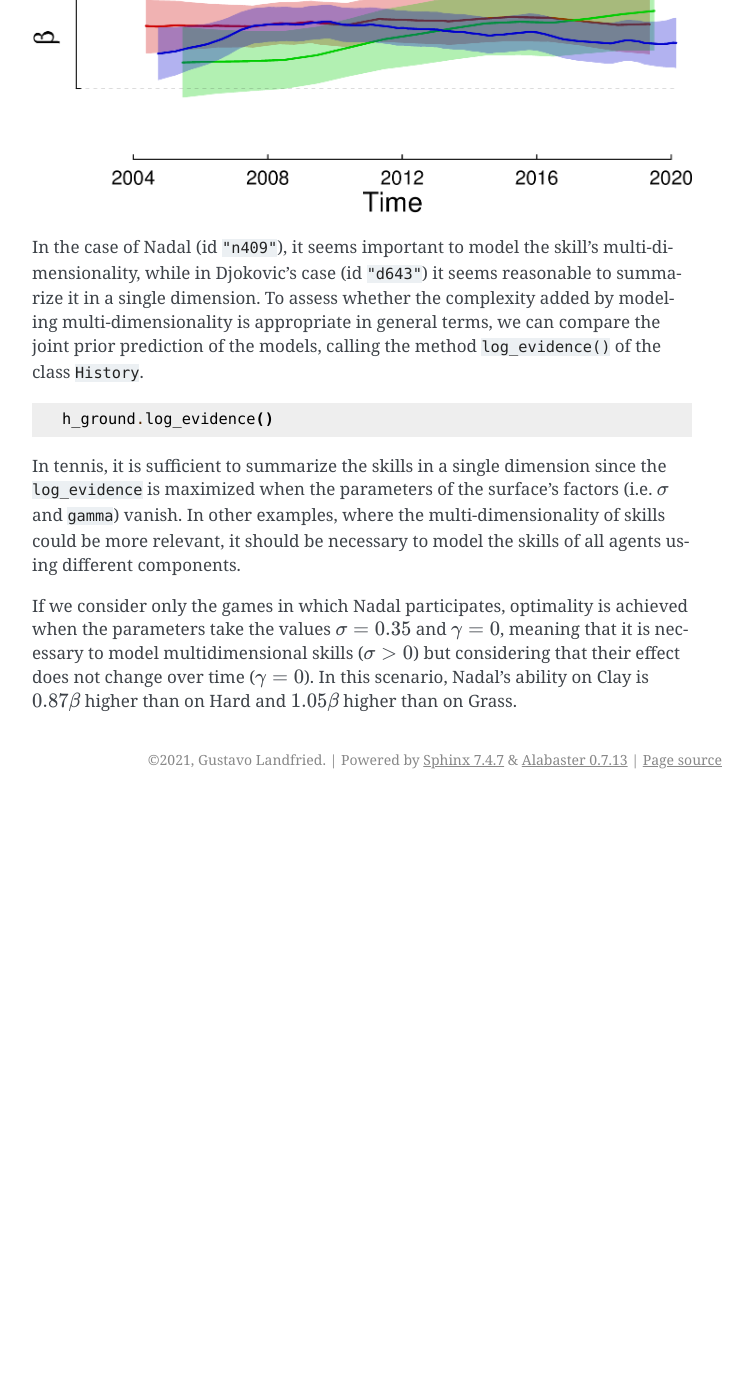
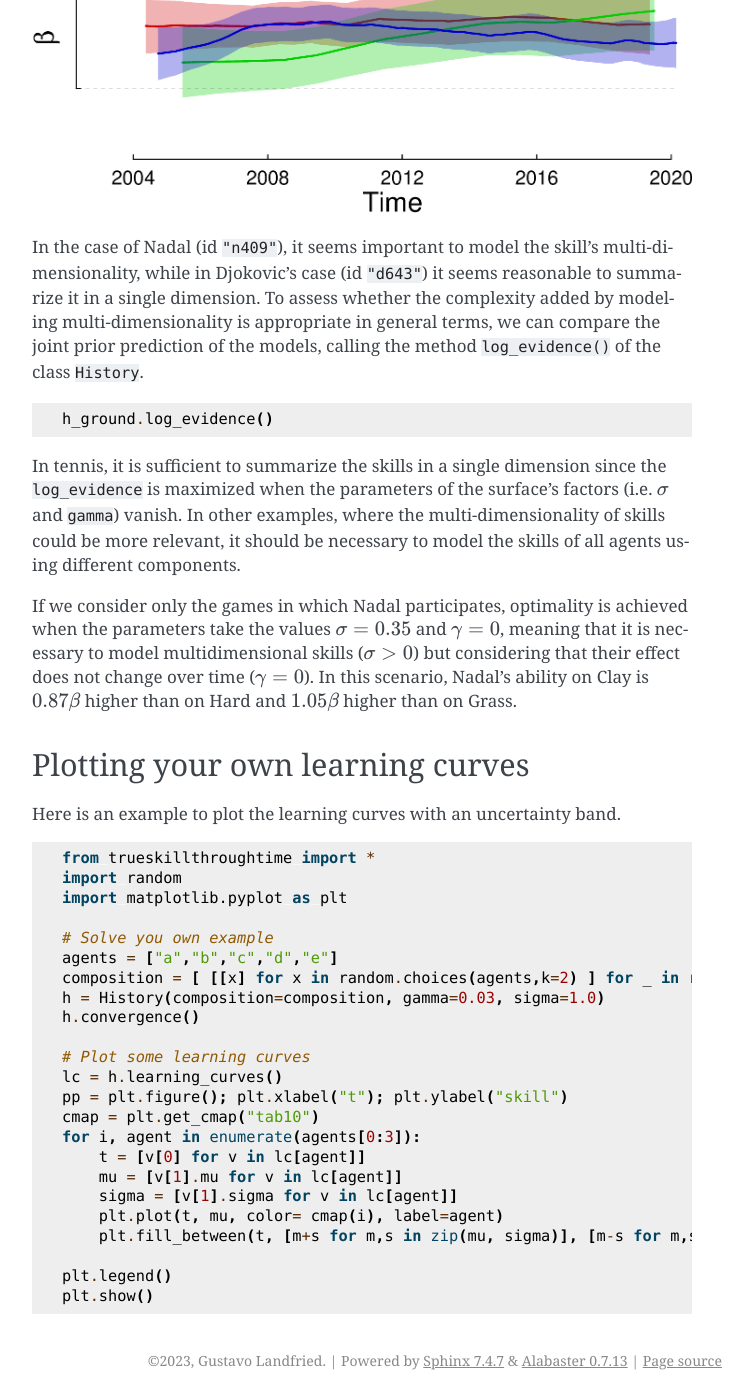
Before and after one commit to glandfried/TrueSkillThroughTime.py, a Sphinx documentation site: the page built from docs/source/man/examples.rst, in a window 1280 px wide and 1400 px high, scrolled down 4162 px. Shown: the whole window, without its empty margins (388-1141 px from the left). Built offline with Sphinx 7.4.7, drawn with Linux system fonts in a browser that asks for light colours; before the commit the page ends 4961 px from its top, so only the background shows below that; some of the changed text lies outside the part shown.

Commit message:
Plotting example

```diff
--- a/docs/source/conf.py
+++ b/docs/source/conf.py
@@ -18,11 +18,11 @@ sys.path.insert(0, os.path.abspath('../trueskillthroughtime/'))
 # -- Project information -----------------------------------------------------
 
 project = 'TrueSkillThroughTime'
-copyright = '2021, Gustavo Landfried'
+copyright = '2023, Gustavo Landfried'
 author = 'Gustavo Landfried'
 
 # The full version, including alpha/beta/rc tags
-release = '0.0.2'
+release = '1.0.0'
 
 
 # -- General configuration ---------------------------------------------------
--- a/docs/source/man/examples.rst
+++ b/docs/source/man/examples.rst
@@ -129,3 +129,34 @@ In other examples, where the multi-dimensionality of skills could be more releva
 
 If we consider only the games in which Nadal participates, optimality is achieved when the parameters take the values :math:`\sigma=0.35` and :math:`\gamma=0`, meaning that it is necessary to model multidimensional skills (:math:`\sigma>0`) but considering that their effect does not change over time (:math:`\gamma = 0`).
 In this scenario, Nadal's ability on Clay is :math:`0.87\beta` higher than on Hard and :math:`1.05\beta` higher than on Grass.
+
+Plotting your own learning curves
+---------------------------------
+
+Here is an example to plot the learning curves with an uncertainty band.
+
+.. code-block::
+
+    from trueskillthroughtime import *
+    import random
+    import matplotlib.pyplot as plt
+
+    # Solve you own example
+    agents = ["a","b","c","d","e"]
+    composition = [ [[x] for x in random.choices(agents,k=2) ] for _ in range(1000)]
+    h = History(composition=composition, gamma=0.03, sigma=1.0)
+    h.convergence()
+
+    # Plot some learning curves
+    lc = h.learning_curves()
+    pp = plt.figure(); plt.xlabel("t"); plt.ylabel("skill")
+    cmap = plt.get_cmap("tab10")
+    for i, agent in enumerate(agents[0:3]):
+        t = [v[0] for v in lc[agent]]
+        mu = [v[1].mu for v in lc[agent]]
+        sigma = [v[1].sigma for v in lc[agent]]
+        plt.plot(t, mu, color= cmap(i), label=agent)
+        plt.fill_between(t, [m+s for m,s in zip(mu, sigma)], [m-s for m,s in zip(mu, sigma)], alpha=0.2, color = cmap(i))
+
+    plt.legend()
+    plt.show()
--- a/trueskillthroughtime/__init__.py
+++ b/trueskillthroughtime/__init__.py
@@ -2,7 +2,7 @@
 """
    TrueskillThroughTime.py
    ~~~~~~~~~~~~~~~~~~~~~~~~~~
-   :copyright: (c) 2019-2022 by Gustavo Landfried.
+   :copyright: (c) 2019-2023 by Gustavo Landfried.
    :license: BSD, see LICENSE for more details.
 """
 
```
Also changed, not shown: 1 other file.
